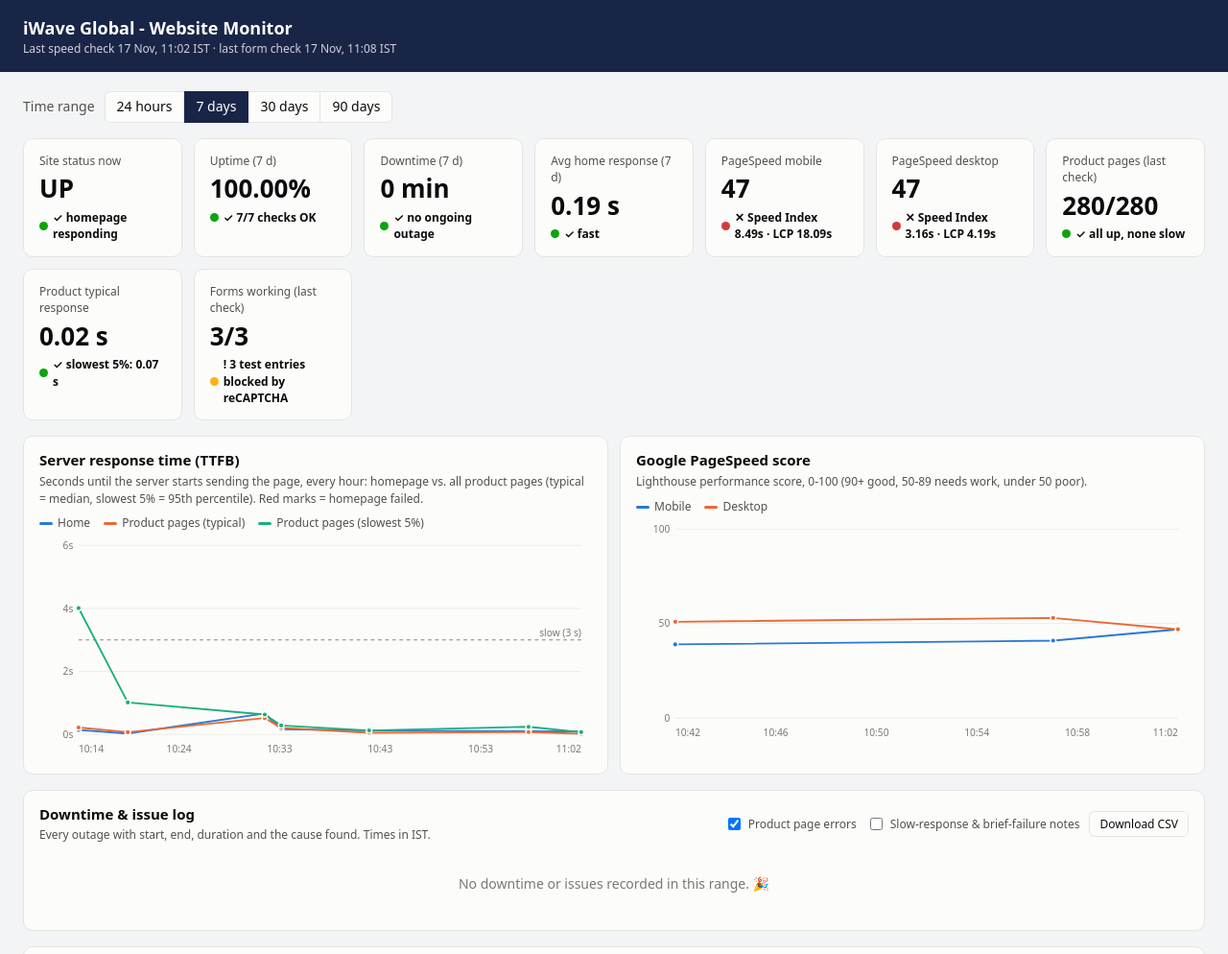
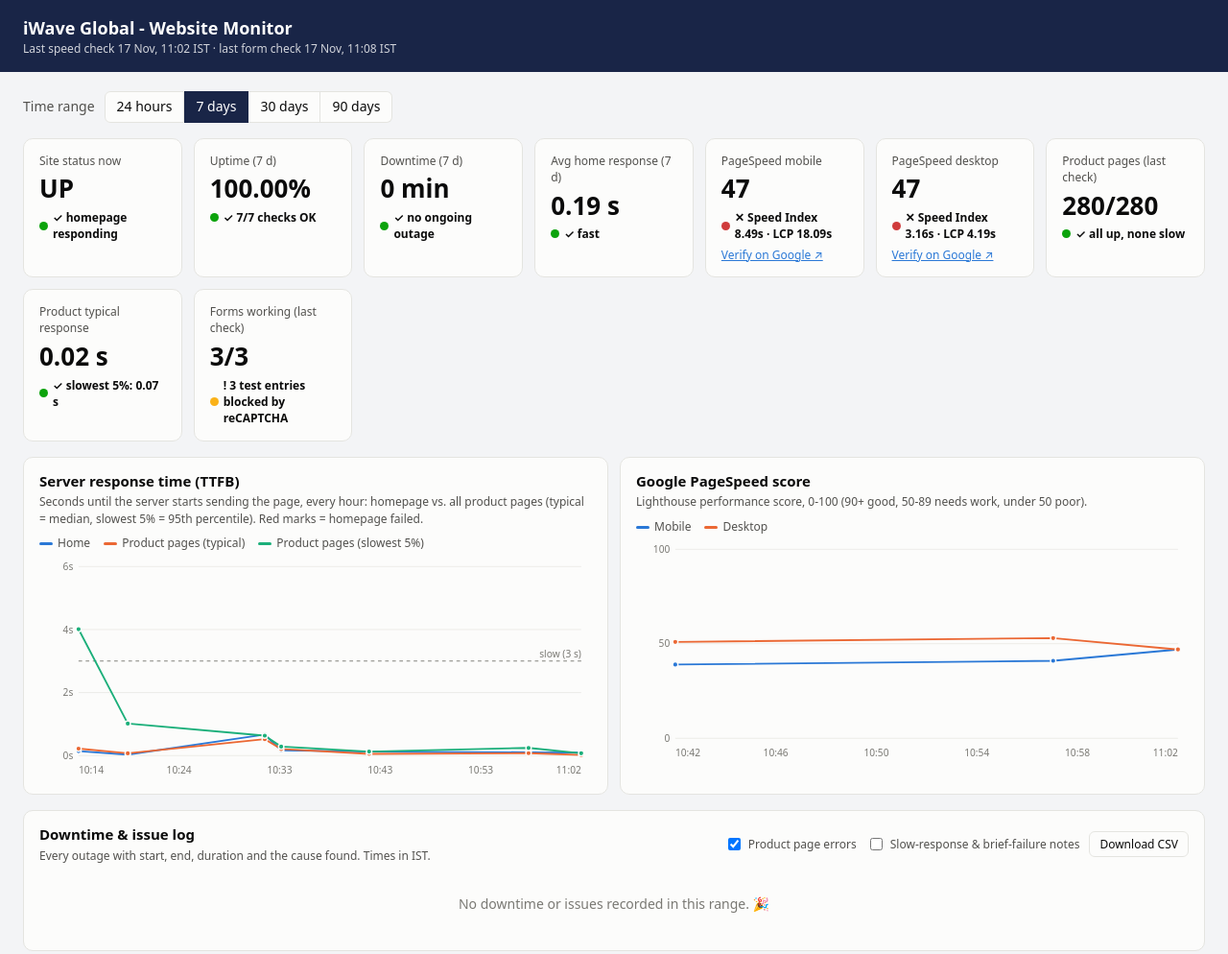
Before and after one commit to iWave-Global/iwave-site-monitor, a website: page docs/index.html in a window 1280 px wide. Shown: the top 994 px of the page at 96% size. Drawn offline with Linux system fonts and the light colour scheme.

Commit message:
Dashboard: links to the Google PageSpeed report for every score
Co-Authored-By: Claude Opus 5.5 <noreply@anthropic.com>
Claude-Session: https://claude.ai/code/session_01FGUnBksSXKZkeuwvn3Gzs8

```diff
--- a/docs/index.html
+++ b/docs/index.html
@@ -190,6 +190,7 @@ const esc = (s) => String(s ?? '').replace(/[&<>"]/g, (c) => ({ '&': '&amp;', '<
 const fmtT = (t, opt = {}) => new Date(t).toLocaleString('en-IN', { timeZone: TZ, day: '2-digit', month: 'short', hour: '2-digit', minute: '2-digit', hour12: false, ...opt });
 const fmtDur = (m) => m == null ? '' : m < 60 ? `${m} min` : m < 1440 ? `${Math.floor(m / 60)} h ${m % 60} min` : `${Math.floor(m / 1440)} d ${Math.floor((m % 1440) / 60)} h`;
 const badge = (level, text) => `<span class="badge"><span class="dot" style="background:var(${STATUS[level]})"></span>${level === 'good' ? '✓' : level === 'critical' ? '✕' : '!'} ${esc(text)}</span>`;
+const psiLink = (url, ff = 'mobile', label = 'Open in Google PageSpeed ↗') => `<a href="https://pagespeed.web.dev/analysis?url=${encodeURIComponent(url)}&form_factor=${ff}" target="_blank" rel="noopener">${label}</a>`;
 const scoreLevel = (s) => s == null ? null : s >= 90 ? 'good' : s >= 50 ? 'warning' : 'critical';
 
 let DATA = { speed: [], incidents: [], forms: [], prodHist: [], prodPages: { t: [], pages: {}, psi: {} } };
@@ -267,8 +268,8 @@ function renderTiles(runs, last, lastForm) {
     { label: `Downtime (${rangeLabel()})`, value: fmtDur(downMin) || '0 min', note: open.length ? badge('critical', `${open.length} outage ongoing`) : badge('good', 'no ongoing outage') },
     { label: `Avg home response (${rangeLabel()})`, value: avg == null ? '-' : avg.toFixed(2) + ' s',
       note: avg == null ? '' : badge(avg <= 0.8 ? 'good' : avg <= 3 ? 'warning' : 'critical', avg <= 0.8 ? 'fast' : avg <= 3 ? 'acceptable' : 'slow') },
-    { label: 'PageSpeed mobile', value: mob ? mob.score : '-', note: mob ? badge(scoreLevel(mob.score), `Speed Index ${mob.si}s · LCP ${mob.lcp}s`) : '' },
-    { label: 'PageSpeed desktop', value: desk ? desk.score : '-', note: desk ? badge(scoreLevel(desk.score), `Speed Index ${desk.si}s · LCP ${desk.lcp}s`) : '' },
+    { label: 'PageSpeed mobile', value: mob ? mob.score : '-', note: mob ? badge(scoreLevel(mob.score), `Speed Index ${mob.si}s · LCP ${mob.lcp}s`) + `<div style="margin-top:4px">${psiLink(mob.url, 'mobile', 'Verify on Google ↗')}</div>` : '' },
+    { label: 'PageSpeed desktop', value: desk ? desk.score : '-', note: desk ? badge(scoreLevel(desk.score), `Speed Index ${desk.si}s · LCP ${desk.lcp}s`) + `<div style="margin-top:4px">${psiLink(desk.url, 'desktop', 'Verify on Google ↗')}</div>` : '' },
     ...(lp ? [{ label: 'Product pages (last check)', value: `${lp.ok}/${lp.n}`, note: lp.fail ? badge('critical', `${lp.fail} failing`) : lp.slow ? badge('warning', `all up · ${lp.slow} slow`) : badge('good', 'all up, none slow') },
       { label: 'Product typical response', value: lp.median != null ? lp.median.toFixed(2) + ' s' : '-', note: lp.p95 != null ? badge(lp.p95 <= 1 ? 'good' : lp.p95 <= 3 ? 'warning' : 'critical', `slowest 5%: ${lp.p95.toFixed(2)} s`) : '' }] : []),
     { label: 'Forms working (last check)', value: fr.length ? `${fr.length - fFail}/${fr.length}` : '-',
@@ -408,12 +409,12 @@ function renderVitals() {
   const src = run.psi.map((p) => `${p.strategy}: ${srcName(p)}`).join(' · ');
   const lab = run.psi.map((p) => p.error
     ? `<tr><td>${esc(p.strategy)}</td><td colspan="7" class="muted">Error: ${esc(p.error)}</td></tr>`
-    : `<tr><td>${esc(p.strategy)}</td><td class="num">${badge(scoreLevel(p.score), p.score)}</td><td class="num">${badge(lv(p.si, p.strategy === 'desktop' ? 1.3 : 3.4, p.strategy === 'desktop' ? 2.3 : 5.8), p.si + ' s')}</td><td class="num">${badge(lv(p.fcp, p.strategy === 'desktop' ? 0.9 : 1.8, p.strategy === 'desktop' ? 1.6 : 3), p.fcp + ' s')}</td><td class="num">${badge(lv(p.lcp, p.strategy === 'desktop' ? 1.2 : 2.5, p.strategy === 'desktop' ? 2.4 : 4), p.lcp + ' s')}</td><td class="num">${badge(lv(p.tbt, 200, 600), p.tbt + ' ms')}</td><td class="num">${badge(lv(p.cls, 0.1, 0.25), p.cls)}</td><td class="num">${p.serverMs} ms</td></tr>`).join('');
+    : `<tr><td>${esc(p.strategy)}</td><td class="num">${badge(scoreLevel(p.score), p.score)}</td><td class="num">${badge(lv(p.si, p.strategy === 'desktop' ? 1.3 : 3.4, p.strategy === 'desktop' ? 2.3 : 5.8), p.si + ' s')}</td><td class="num">${badge(lv(p.fcp, p.strategy === 'desktop' ? 0.9 : 1.8, p.strategy === 'desktop' ? 1.6 : 3), p.fcp + ' s')}</td><td class="num">${badge(lv(p.lcp, p.strategy === 'desktop' ? 1.2 : 2.5, p.strategy === 'desktop' ? 2.4 : 4), p.lcp + ' s')}</td><td class="num">${badge(lv(p.tbt, 200, 600), p.tbt + ' ms')}</td><td class="num">${badge(lv(p.cls, 0.1, 0.25), p.cls)}</td><td class="num">${p.serverMs} ms</td><td>${psiLink(p.url, p.strategy, 'Open ↗')}</td></tr>`).join('');
   const real = run.psi.filter((p) => p.field && typeof p.field === 'object');
   const realRows = real.length ? `<div style="margin-top:12px"><b style="font-size:13px">Real visitors (Chrome users, last 28 days)</b></div><table><thead><tr><th>Device</th><th>Overall</th><th class="num">LCP</th><th class="num">INP</th><th class="num">CLS</th><th class="num">FCP</th><th class="num">TTFB</th></tr></thead><tbody>${real.map((p) => { const f = p.field;
       const cat = { FAST: ['good', 'Good'], AVERAGE: ['warning', 'Needs work'], SLOW: ['critical', 'Poor'] }[f.category] || ['warning', f.category];
-      return `<tr><td>${esc(p.strategy)}</td><td>${badge(cat[0], cat[1])}</td><td class="num">${f.lcp ?? '-'} s</td><td class="num">${f.inp ?? '-'} ms</td><td class="num">${f.cls ?? '-'}</td><td class="num">${f.fcp ?? '-'} s</td><td class="num">${f.ttfb ?? '-'} s</td></tr>`; }).join('')}</tbody></table>` : '';
-  $('vitals').innerHTML = `<div class="muted" style="font-size:12px;margin-bottom:6px">Homepage · run ${fmtT(run.t)} IST · source: ${src}</div><table><thead><tr><th>Device</th><th class="num">Score</th><th class="num">Speed Index</th><th class="num">FCP</th><th class="num">LCP</th><th class="num">TBT</th><th class="num">CLS</th><th class="num">Server</th></tr></thead><tbody>${lab}</tbody></table>${realRows}`;
+      return `<tr><td>${esc(p.strategy)}</td><td>${badge(cat[0], cat[1])}</td><td class="num">${f.lcp != null ? f.lcp + ' s' : '-'}</td><td class="num">${f.inp != null ? f.inp + ' ms' : '-'}</td><td class="num">${f.cls != null ? f.cls + '' : '-'}</td><td class="num">${f.fcp != null ? f.fcp + ' s' : '-'}</td><td class="num">${f.ttfb != null ? f.ttfb + ' s' : '-'}</td></tr>`; }).join('')}</tbody></table>` : '';
+  $('vitals').innerHTML = `<div class="muted" style="font-size:12px;margin-bottom:6px">Homepage · run ${fmtT(run.t)} IST · source: ${src}</div><table><thead><tr><th>Device</th><th class="num">Score</th><th class="num">Speed Index</th><th class="num">FCP</th><th class="num">LCP</th><th class="num">TBT</th><th class="num">CLS</th><th class="num">Server</th><th>Google report</th></tr></thead><tbody>${lab}</tbody></table>${realRows}`;
 }
 
 function renderSpeedLog(runs) {
@@ -463,7 +464,7 @@ function renderProducts() {
     <td class="num">${r.now == null ? badge('critical', 'HTTP ' + (r.st || 'error')) : badge(lvl(r.now), r.now.toFixed(2) + ' s')}</td>
     <td class="num">${r.avg != null ? r.avg.toFixed(2) + ' s' : '-'}</td><td class="num">${r.max != null ? r.max.toFixed(2) + ' s' : '-'}</td>
     <td class="num">${r.up != null ? r.up + '%' : '-'}</td><td>${esc(r.cache || '-')}</td>
-    <td class="num">${r.psi?.score != null ? `<span title="checked ${fmtT(r.psi.t)} · LCP ${r.psi.lcp}s">${badge(scoreLevel(r.psi.score), r.psi.score)}</span>` : r.psi?.error ? '<span class="muted" title="' + esc(r.psi.error) + '">error</span>' : '<span class="muted">queued</span>'}</td>
+    <td class="num">${r.psi?.score != null ? `<a style="text-decoration:none" href="https://pagespeed.web.dev/analysis?url=${encodeURIComponent(r.url)}&form_factor=mobile" target="_blank" rel="noopener" title="checked ${fmtT(r.psi.t)} · LCP ${r.psi.lcp}s - open Google PageSpeed report">${badge(scoreLevel(r.psi.score), r.psi.score)} ↗</a>` : r.psi?.error ? '<span class="muted" title="' + esc(r.psi.error) + '">error</span>' : '<span class="muted">queued</span>'}</td>
     <td>${spark(r.spark)}</td><td class="muted">${esc(r.issue ? r.issue : '')}</td></tr>`).join('')}</tbody></table>`;
 }
 
```
